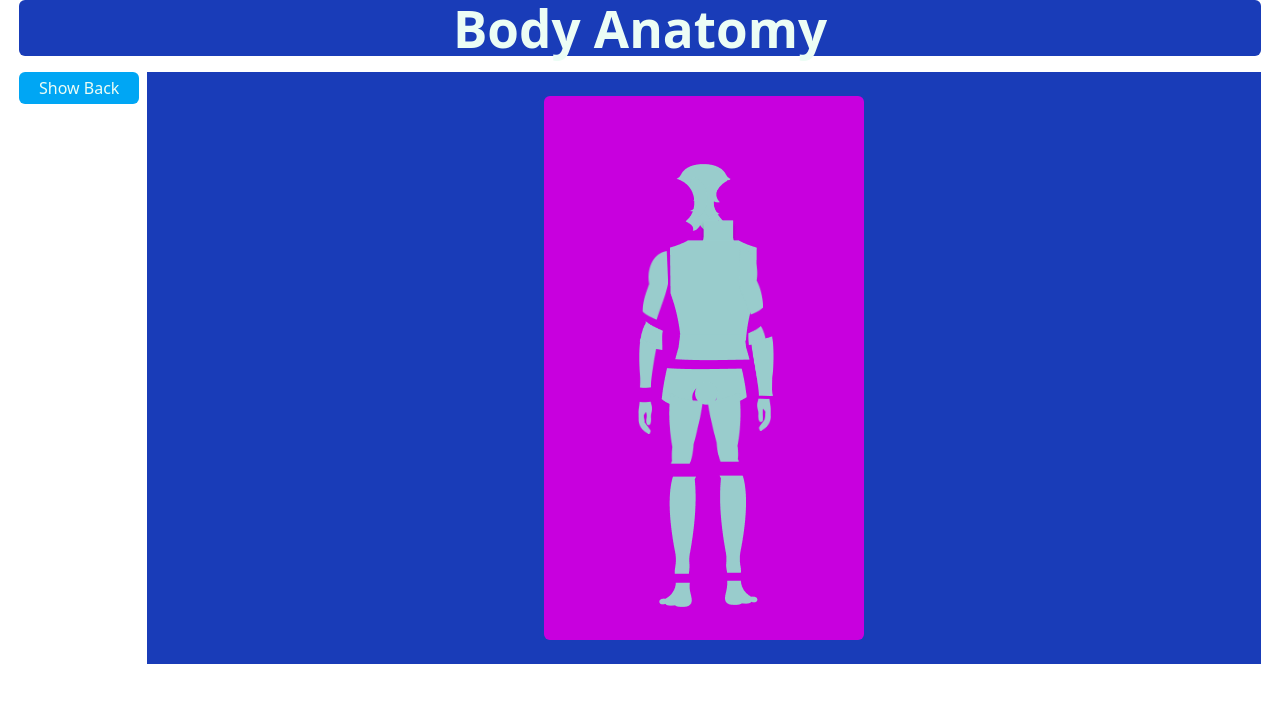
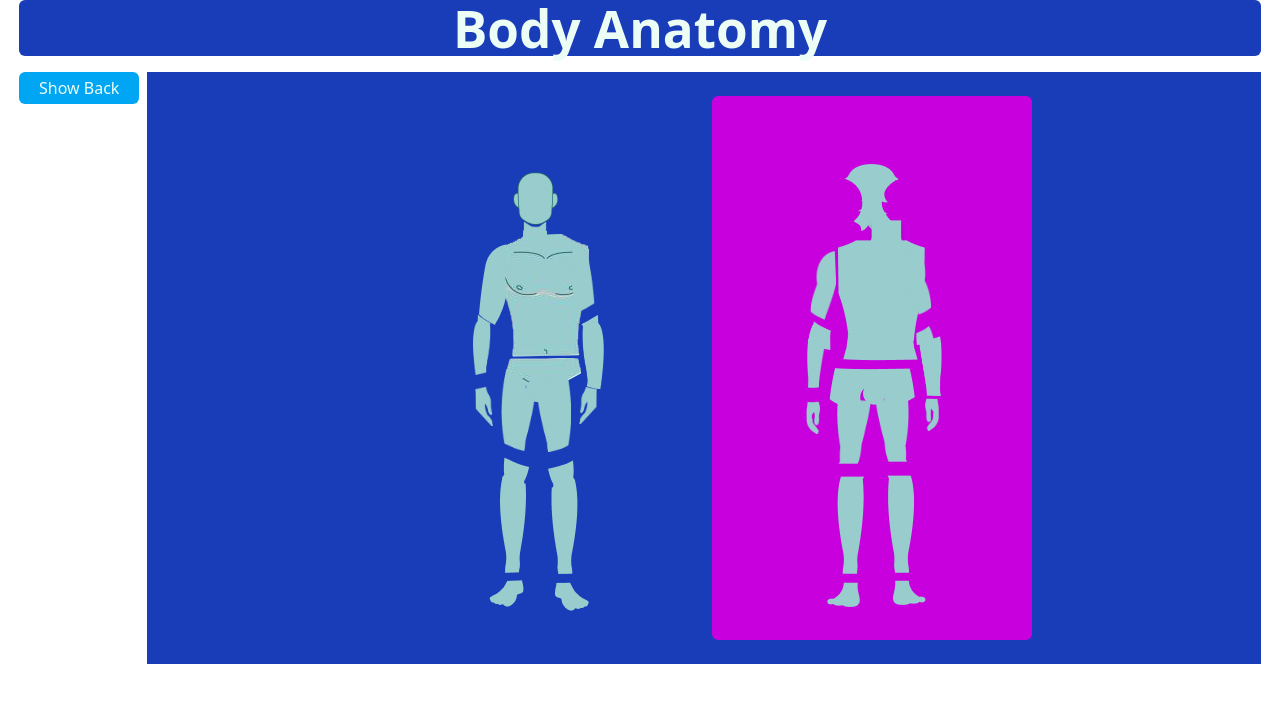
Before and after one commit to naderi-asem/body-anatomy, a React (Vite) app: page / in a window 1280 px wide. Shown: the top 702 px of the page. Built offline with nearby package versions, Linux system fonts and the light colour scheme.

Commit message:
completing added front body parts

```diff
--- a/src/App.jsx
+++ b/src/App.jsx
@@ -38,25 +38,25 @@ function App() {
       { id: 22, name: "backLeftFoot", src: "./src/assets/manBack/backLeftFoot.png", partClass: "w-8.5 row-start-8 col-start-2 absolute left-[0.55rem] top-[0.58rem]" },
     ],
     frontParts: [
-      { id: 23, name: "Head", src: "./src/assets/manFront/head.png", partClass: "" },
-      { id: 24, name: "Neck", src: "./src/assets/manFront/neck.png", partClass: "" },
-      { id: 25, name: "Chest", src: "./src/assets/manFront/chest.png", partClass: "" },
-      { id: 26, name: "FrontLowerBody", src: "./src/assets/manFront/frontLowerBody.png", partClass: "" },
-      { id: 27, name: "Circle", src: "./src/assets/manFront/circle.png", partClass: "" },
-      { id: 28, name: "RightArm", src: "./src/assets/manFront/rightArm.png", partClass: "" },
-      { id: 29, name: "LeftArm", src: "./src/assets/manFront/leftArm.png", partClass: "" },
-      { id: 30, name: "RightForeArm", src: "./src/assets/manFront/rightForeArm.png", partClass: "" },
-      { id: 31, name: "LeftForeArm", src: "./src/assets/manFront/leftForeArm.png", partClass: "" },
-      { id: 32, name: "RightHand", src: "./src/assets/manFront/rightHand.png", partClass: "" },
-      { id: 33, name: "LeftHand", src: "./src/assets/manFront/leftHand.png", partClass: "" },
-      { id: 34, name: "RightThigh", src: "./src/assets/manFront/rightThigh.png", partClass: "" },
-      { id: 35, name: "LeftThigh", src: "./src/assets/manFront/leftThigh.png", partClass: "" },
-      { id: 36, name: "RightKnee", src: "./src/assets/manFront/rightKnee.png", partClass: "" },
-      { id: 37, name: "LeftKnee", src: "./src/assets/manFront/leftKnee.png", partClass: "" },
-      { id: 38, name: "RightLeg", src: "./src/assets/manFront/rightLeg.png", partClass: "" },
-      { id: 39, name: "LeftLeg", src: "./src/assets/manFront/leftLeg.png", partClass: "" },
-      { id: 40, name: "RightFoot", src: "./src/assets/manFront/rightFoot.png", partClass: "" },
-      { id: 41, name: "LeftFoot", src: "./src/assets/manFront/leftFoot.png", partClass: "" },
+      { id: 23, name: "Head", src: "./src/assets/manFront/head.png", partClass: "col-span-1 col-start-2 row-start-2 justify-items-center" },
+      { id: 24, name: "Neck", src: "./src/assets/manFront/neck.png", partClass: "w-6 row-start-3 col-start-2 absolute left-[2.55rem] -top-[0.67rem]" },
+      { id: 25, name: "Chest", src: "./src/assets/manFront/chest.png", partClass: "row-start-3 col-start-2 absolute left-4.5 top-0.5" },
+      { id: 26, name: "FrontLowerBody", src: "./src/assets/manFront/frontLowerBody.png", partClass: "row-start-5 col-start-2  absolute -top-2.5 left-6" },
+      { id: 27, name: "Circle", src: "./src/assets/manFront/circle.png", partClass: "row-start-5 col-start-2 absolute left-[2.66rem] top-[0.55rem]" },
+      { id: 28, name: "RightArm", src: "./src/assets/manFront/rightArm.png", partClass: "row-start-3 col-start-2 absolute top-3 -left-1" },
+      { id: 29, name: "LeftArm", src: "./src/assets/manFront/leftArm.png", partClass: "w-6 row-start-3 col-start-2 absolute left-22 top-3" },
+      { id: 30, name: "RightForeArm", src: "./src/assets/manFront/rightForeArm.png", partClass: "w-4.5 row-start-4 col-start-2 absolute -left-2.5 top-3.5" },
+      { id: 31, name: "LeftForeArm", src: "./src/assets/manFront/leftForeArm.png", partClass: "w-[23px] row-start-4 col-start-3 absolute -left-[0.55rem] top-3.5" },
+      { id: 32, name: "RightHand", src: "./src/assets/manFront/rightHand.png", partClass: "w-4.5 row-start-5 col-start-2 absolute top-4.5 -left-2" },
+      { id: 33, name: "LeftHand", src: "./src/assets/manFront/leftHand.png", partClass: "w-4.5 row-start-5 col-start-3 absolute -left-2.5 top-4.5" },
+      { id: 34, name: "RightThigh", src: "./src/assets/manFront/rightThigh.png", partClass: "w-8.5 row-start-5 col-start-2 absolute left-4.5 top-0" },
+      { id: 35, name: "LeftThigh", src: "./src/assets/manFront/leftThigh.png", partClass: "w-8.5 row-start-5 col-start-2 absolute left-[3.4rem] top-0.5" },
+      { id: 36, name: "RightKnee", src: "./src/assets/manFront/rightKnee.png", partClass: "row-start-6 col-start-2 absolute left-[1.2rem] top-[1.3rem]" },
+      { id: 37, name: "LeftKnee", src: "./src/assets/manFront/leftKnee.png", partClass: "w-8.5 row-start-6 col-start-2 absolute left-[4.08rem] top-[1.46rem]" },
+      { id: 38, name: "RightLeg", src: "./src/assets/manFront/rightLeg.png", partClass: "row-start-6 col-start-2 absolute left-[1.07rem] top-[2.4rem]" },
+      { id: 39, name: "LeftLeg", src: "./src/assets/manFront/leftLeg.png", partClass: "row-start-6 col-start-2 absolute left-[4.25rem] top-[2.58rem]" },
+      { id: 40, name: "RightFoot", src: "./src/assets/manFront/rightFoot.png", partClass: "row-start-8 col-start-2 absolute left-[0.4rem] top-[0.5rem]" },
+      { id: 41, name: "LeftFoot", src: "./src/assets/manFront/leftFoot.png", partClass: "row-start-8 col-start-2 absolute left-[4.5rem] top-[0.58rem]" },
     ]
   }
 
@@ -96,6 +96,15 @@ function App() {
           className='grow  py-6 bg-blue-800 max-h-full'
         >
           <div className='w-full flex justify-center gap-4'>
+            <FrontBodyParts>
+              {bodyParts.frontParts.map(part => <Part
+                key={part.id}
+                partSrc={part.src}
+                partName={part.name}
+                partClass={part.partClass}
+                onClick={() => clickHandler(part)}
+              />)}
+            </FrontBodyParts>
             <BackBodyParts>
               {bodyParts.backParts.map(part => <Part
                 key={part.id}
--- a/src/components/frontBodyParts/FrontBodyParts.jsx
+++ b/src/components/frontBodyParts/FrontBodyParts.jsx
@@ -1,75 +1,35 @@
-function FrontBodyParts({frontParts}) {
+import Part from "../part/Part";
+
+function FrontBodyParts({ children }) {
     return (
         <div className="bg-blue-800 grid grid-cols-3 grid-rows-8 w-80 relative">
-
-            <Part partSrc={frontParts[0].src} partName={frontParts[0].name} partClass={frontParts[0].partClass} />
-
-            {/* <button className="row-start-2 col-span-1 col-start-2 absolute right-[37px] top-[16px]">
-                <img src={frontParts[1].src} alt={frontParts[1].name} />
-            </button>
-            <button className="row-start-2 col-start-2 absolute left-[38px] top-3">
-                <img src={frontParts[2].src} alt={frontParts[2].name} />
-            </button>
-            <button className="row-start-3 col-start-2 absolute left-[39px] -top-3 ">
-                <img src={frontParts[3].src} alt={frontParts[3].name} />
-            </button>
-            <button className="row-start-3 col-start-2 absolute left-4.5 top-2 ">
-                <img src={frontParts[4].src} alt={frontParts[4].name} />
-            </button>
-            <button className="row-start-4 col-start-2 absolute left-6 top-8.5 ">
-                <img src={frontParts[5].src} alt={frontParts[5].name} />
-            </button>
-            <button className="w-6 row-start-3 col-start-2 absolute left-22 top-4">
-                <img src={frontParts[6].src} alt={frontParts[6].name} />
-            </button>
-            <button className="w-6.5 row-start-3 col-start-2 absolute top-[19px] -left-[9px]">
-                <img src={frontParts[7].src} alt={frontParts[7].name} />
-            </button>
-            <button className="w-4.5 row-start-4 col-start-3 absolute top-[25.5px] -left-[9px]">
-                <img src={frontParts[8].src} alt={frontParts[8].name} />
-            </button>
-            <button className="w-[24px] row-start-4 col-start-2 absolute -left-3 top-5">
-                <img src={frontParts[9].src} alt={frontParts[9].name} />
-            </button>
-            <button className="w-[23px] row-start-4 col-start-3 absolute -left-1.5 top-9">
-                <img src={frontParts[10].src} alt={frontParts[10].name} />
-            </button>
-            <button className="w-4.5 row-start-4 col-start-2 absolute -left-3 top-9.5">
-                <img src={frontParts[11].src} alt={frontParts[11].name} />
-            </button>
-            <button className="w-3.5 row-start-5 col-start-3 absolute top-[1.82rem]">
-                <img src={frontParts[12].src} alt={frontParts[12].name} />
-            </button>
-            <button className="w-3.5 row-start-5 col-start-2 absolute top-[2.08rem] -left-[0.8rem]">
-                <img src={frontParts[13].src} alt={frontParts[13].name} />
-            </button>
-            <button className="row-start-5 col-start-2 justify-items-center self-start">
-                <img src={frontParts[14].src} alt={frontParts[14].name} />
-            </button>
-            <button className="row-start-5 col-start-2 absolute left-[2.8rem] top-3.5">
-                <img src={frontParts[15].src} alt={frontParts[15].name} />
-            </button>
-            <button className="w-8.5 row-start-5 col-start-2 absolute left-[3.5rem] top-[1.45rem]">
-                <img src={frontParts[16].src} alt={frontParts[16].name} />
-            </button>
-            <button className="w-8.5 row-start-5 col-start-2 absolute left-4.5 top-[1.55rem]">
-                <img src={frontParts[17].src} alt={frontParts[17].name} />
-            </button>
-            <button className="w-8.5 row-start-6 col-start-2 absolute left-17 top-[2.4rem]">
-                <img src={frontParts[18].src} alt={frontParts[18].name} />
-            </button>
-            <button className="w-8.5 row-start-6 col-start-2 absolute left-4.5 top-[2.48rem]">
-                <img src={frontParts[19].src} alt={frontParts[19].name} />
-            </button>
-            <button className="w-8.5 row-start-8 col-start-2 absolute left-18.5 top-2">
-                <img src={frontParts[20].src} alt={frontParts[20].name} />
-            </button>
-            <button className="w-8.5 row-start-8 col-start-2 absolute left-[0.55rem] top-[0.6rem]">
-                <img src={frontParts[21].src} alt={frontParts[21].name} />
-            </button> */}
-
+            {children}
         </div>
-     );
+    );
 }
 
 export default FrontBodyParts;
+
+
+
+{/*
+    <Part partSrc={frontParts[0].src} partName={frontParts[0].name} partClass={frontParts[0].partClass} />
+    <Part partSrc={frontParts[1].src} partName={frontParts[1].name} partClass={frontParts[1].partClass} />
+    <Part partSrc={frontParts[2].src} partName={frontParts[2].name} partClass={frontParts[2].partClass} />
+    <Part partSrc={frontParts[3].src} partName={frontParts[3].name} partClass={frontParts[3].partClass} />
+    <Part partSrc={frontParts[4].src} partName={frontParts[4].name} partClass={frontParts[4].partClass} />
+    <Part partSrc={frontParts[5].src} partName={frontParts[5].name} partClass={frontParts[5].partClass} />
+    <Part partSrc={frontParts[6].src} partName={frontParts[6].name} partClass={frontParts[6].partClass} />
+    <Part partSrc={frontParts[7].src} partName={frontParts[7].name} partClass={frontParts[7].partClass} />
+    <Part partSrc={frontParts[8].src} partName={frontParts[8].name} partClass={frontParts[8].partClass} />
+    <Part partSrc={frontParts[9].src} partName={frontParts[9].name} partClass={frontParts[9].partClass} />
+    <Part partSrc={frontParts[10].src} partName={frontParts[10].name} partClass={frontParts[10].partClass} />
+    <Part partSrc={frontParts[11].src} partName={frontParts[11].name} partClass={frontParts[11].partClass} />
+    <Part partSrc={frontParts[12].src} partName={frontParts[12].name} partClass={frontParts[12].partClass} />
+    <Part partSrc={frontParts[13].src} partName={frontParts[13].name} partClass={frontParts[13].partClass} />
+    <Part partSrc={frontParts[14].src} partName={frontParts[14].name} partClass={frontParts[14].partClass} />
+    <Part partSrc={frontParts[15].src} partName={frontParts[15].name} partClass={frontParts[15].partClass} />
+    <Part partSrc={frontParts[16].src} partName={frontParts[16].name} partClass={frontParts[16].partClass} />
+    <Part partSrc={frontParts[17].src} partName={frontParts[17].name} partClass={frontParts[17].partClass} />
+    <Part partSrc={frontParts[18].src} partName={frontParts[18].name} partClass={frontParts[18].partClass} />
+*/}
```
Also changed, not shown: src/assets/manFront/neck.png, src/assets/manFront/neck1.png (added).
